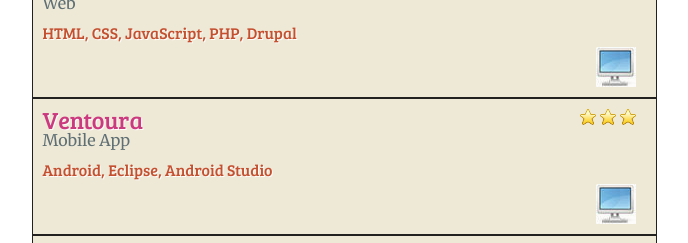
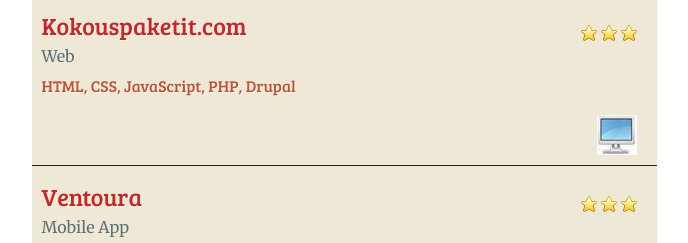
Before and after one commit to vinhnghi223/vinhnghi223.github.io, a plain HTML site: page index.html in a window 1280 px wide. Shown: the part 431-674 px from the top of the page, without its empty margins (296-984 px from the left). Drawn offline with Linux system fonts and the light colour scheme; a web font is replaced by a local one.

Commit message:
Fixed: project item should overlap on hover

```diff
--- a/css/style.css
+++ b/css/style.css
@@ -107,14 +107,16 @@
 h2{
   font-size: 1.5rem;
   line-height: 90%;
-  color: #c61c6f;
+  color: #C80303;
+  margin-top: 10px;
+  margin-bottom: 10px;
 }
 
 h3{
   margin-top: 0;
   color: #bd3613;
   line-height: 110%;
-  margin-bottom: 5px;
+  margin-bottom: 10px;
 }
 
 p {
@@ -245,7 +247,7 @@
 .projectList li {
   margin: 0;
   padding: 10px 10px 0 10px;
-  border: 1px solid black;
+  border-bottom: 1px solid black;
   opacity: .9;
   -webkit-transition: all 0.3s ease-out;
   -moz-transition: all 0.3s ease-out;
@@ -261,18 +263,17 @@
 .projectList li:hover {
   background: #FDF6E3;
   opacity: 1;
+  border: 1px solid black;
   -webkit-transform: scale(1.2);
   -moz-transform: scale(1.2);
   -ms-transform: scale(1.2);
   transform: scale(1.2);
-  z-index: 1000;
 }
 
 .project img {
   display: block;
   float: right;
-  margin-right: 10px;
-  margin-bottom: 10px;
+  margin: 10px 10px 10px 0;
 }
 
 .project .links img:hover {
```
